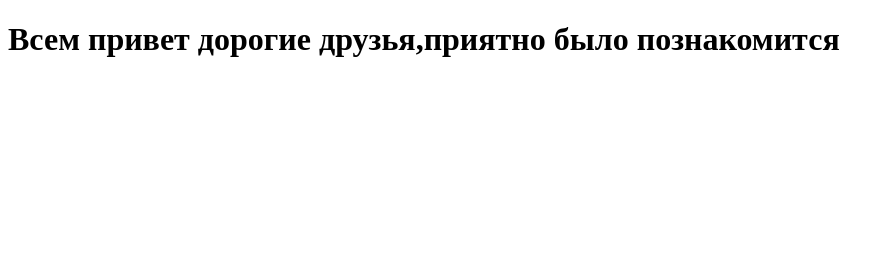
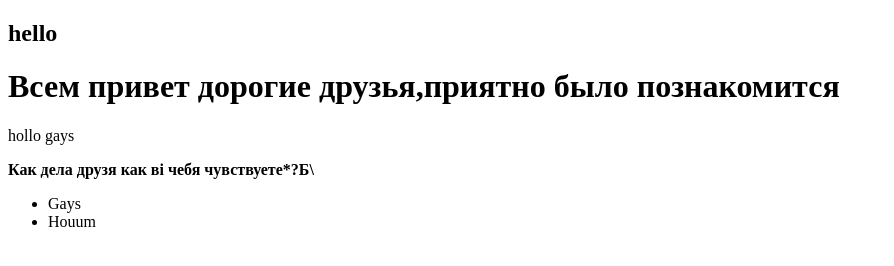
Before and after one commit to rustamdzumaliev209-ui/test-ui, a plain HTML site: page index.html in a window 1280 px wide. Shown: the whole page, without its empty margins (0-894 px from the left). Drawn offline with Linux system fonts and the light colour scheme.

Commit message:
new commit 1

```diff
--- a/index.html
+++ b/index.html
@@ -6,6 +6,13 @@
     <title>Document</title>
 </head>
 <body>
+    <h2>hello</h2>
     <h1>Всем привет дорогие друзья,приятно было познакомится</h1>
+    <p>hollo gays</p>
+    <p><b>Как дела друзя как ві чебя чувствуете*?Б\</b></p>
+    <ul>
+        <li>Gays</li>
+        <li>Houum</li>
+    </ul>
 </body>
 </html>
```
